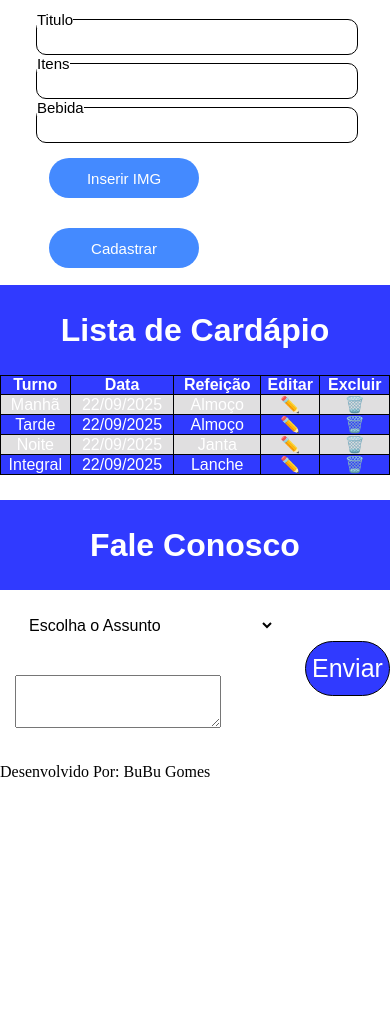
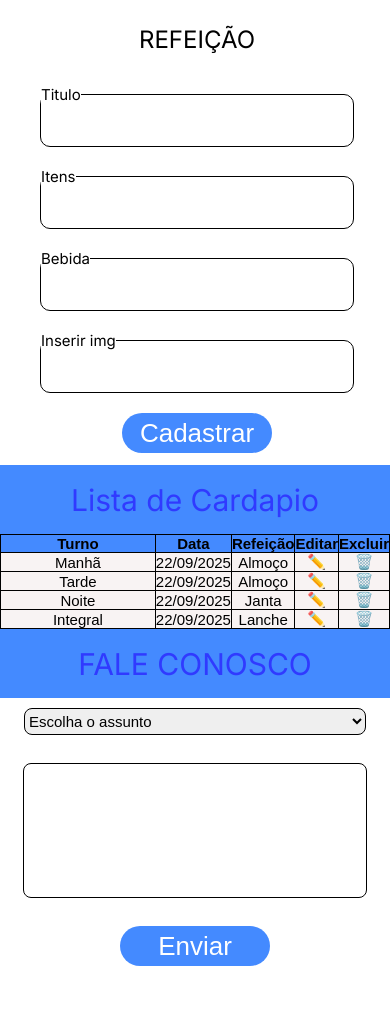
Before and after one commit to BrunnaGomes/cozinha-cardapio, a plain HTML site: page sistema.html in a window 390 px wide. Shown: the part 435-1452 px from the top of the page. Before the commit the page ends 1232 px from the top, so only its background shows below. Drawn offline with Linux system fonts and the light colour scheme; a web font is replaced by a local one.

Commit message:
cardapio-cozinhapt2

```diff
--- a/sistema.css
+++ b/sistema.css
@@ -4,120 +4,45 @@
 @import url('https://fonts.googleapis.com/css2?family=Inika:wght@400;700&family=Inknut+Antiqua:wght@300;400;500;600;700;800;900&family=Inter:ital,opsz,wght@0,14..32,100..900;1,14..32,100..900&family=Roboto:ital,wght@0,100..900;1,100..900&display=swap');
 
 
-
 body {
-    background-color: white;
-    padding: 0;
+    background-color: #303AFF;
 }
 
 header {
     display: flex;
     justify-content: space-between;
     align-items: center;
-    padding: 0px;
     height: 181px;
+    color: #303AFF;
 }
 
-header button {
-    width: 217px;
-    height: 78px;
-    border-radius: 100px;
-    border: 0;
-    background-color: white;
-    color: #2550ff;
-    font-size: 24px;
-    font-style: "regular";
-    font-family: "inknut antiqua", sans-serif;
-}
 
 main {
     display: flex;
+    align-items: center;
+    justify-content: space-between;
+    width: 100%;
 }
 
-.tabela {
-    display: flex;
-    flex-direction: column;
-    align-items: center;
-    justify-content: center;
-    background-color: #303AFF;
-    color: black;
-    font-size: 25px;
-    font-family: "inika", sans-serif;
+main div{
+
+    width: 100%;
+}
+div select{
+    width:90%;
+}
+
+div textarea{
+    width:88%;
 }
 
 h2 {
-    background-color: #303AFF;
-    width: 100%;
-    color: white;
-    font-size: 32px;
-    font-family: "Inika", sans-serif;
-    text-align: center;
-}
-
-.conosco {
-    display: flex;
-    flex-direction: column;
-    justify-content: space-around;
-}
-
-.conosco button {
-    width: 100px;
-    height: 55px;
-    border: 1px solid black;
-    border-radius: 100px;
-    color: white;
-    background-color: #303AFF;
-    font-size: 25px;
-    font-family: "inika", sans-serif;
-}
-
-.opcao {
-    background-color: white;
-    display: flex;
-    align-items: center;
-    justify-content: space-around;
-
-}
-
-select  {
-    border-radius: 8px;
-    border: 1px solid #000;
-    height: 40px;
-    width: 260px;
-    padding: 0 10px;
-    font-size: 26px;
-    font-family: "Inika", sans-serif;
-    margin: 15px;
-}
-
-textarea {
-    width: 200px;
-    height: 47px;
-    margin: 15px;
-}
-
-aside {
-    display: flex;
-    flex-direction: column;
-    margin-left: 100px;
-    margin-top: 20px;
-    padding: 0;
-    font-family: "Inika", sans-serif;
-    font-size: 26px;
-    color: black;
-    border: 2px solid white;
-}
-
-footer {
-    background-color: white;
-}
-
-.h2 {
     font-size: 48px;
     color: #ffffff;
     margin: 0;
     font-family: "Inika", sans-serif;
     margin-top: 25px;
+    text-align: center;
     background: #303AFF;
     padding: 50px;
 }
@@ -127,35 +52,35 @@ h1 {
     color: #ffffff;
     margin: 0;
     font-family: "Inika", sans-serif;
-    margin-top: 10px;
-    padding: 0;
+    margin-top: 25px;
     text-align: center;
-    background: #303AFF;
+
+
+}
+
+h3 {
+    font-size: 48px;
+    color: white;
+    margin: 0;
+    font-family: "Inika", sans-serif;
+    margin-top: 25px;
+    text-align: center;
+
+}
+
+h5{
+    font-size: 36px;
+    color:white;
+    margin: 0;
+    font-family: "Inika", sans-serif;
+    margin-top: 25px;
+    text-align: center;
+
 }
 
 input {
     border-radius: 8px;
-    border: 1px solid #140d0d;
-    height: 40px;
-    width: 300px;
-    margin-bottom: 10px;
-    padding: 0 10px;
-    font-size: 26px;
-    font-family: "Inika", sans-serif;
-}
-
-h1 {
-    background-color: #303AFF;
-    width: 100%;
-    color: white;
-    font-size: 96px;
-    font-family: "Inika", sans-serif;
-    text-align: center;
-}
-
-input {
-    border-radius: 25px;
-    border: 0;
+    border: 1px solid #DADADA;
     height: 40px;
     width: 300px;
     margin-bottom: 10px;
@@ -163,50 +88,127 @@ input {
     font-size: 26px;
     font-family: "Inika", sans-serif;
 
+
+}
+
+header button {
+    background-color: #ffffff;
+    color: #303AFF;
 }
 
 button {
     border-radius: 25px;
     border: 0;
     height: 40px;
+    text-align: center;
     width: 150px;
-    margin-top: 10px;
-    margin: 15px;
+    margin: 10px;
     background: #448AFF;
     color: white;
-    font-size: 15px;
+    font-size: 26px;
     font-family: "Inika", sans-serif;
     cursor: pointer;
 }
 
 table {
-    font-size: 30px;
-    color: #ffffff;
-    margin: 0;
+    width: 100%;
+    border-collapse: collapse;
+    margin-top: 20px;
     font-family: "Inika", sans-serif;
-    margin-top: 0;
-    background: #303AFF;
-    padding: 40px;
+    font-size: 26px;
+    background: rgb(248, 243, 243);
+    color: black;
 }
 
-aside fieldset {
-    border: 0;
-    border-radius: 10px;
+th {
+    border: 1px solid #020101;
+    padding: 20px;
+    background-color: #448AFF;
+
+
 }
 
-aside legend {
-    display: none;
+td {
+    border: 1px solid #020101;
+    padding: 20px;
+
 }
 
-div.h2 {
-    padding: 0;
+section {
+    display: flex;
+    flex-direction: column;
+    justify-content: center;
 }
 
-@media(max-width:768px) {
-    body{
+
+.fale-conosco {
+    display: flex;
+    justify-content: space-around;
+    align-items: center;
+    background: white;
+}
+
+select {
+    border-radius: 8px;
+    border: 1px solid #000;
+    height: 40px;
+    width: 260px;
+    margin: 10px;
+    padding: 0 10px;
+    font-size: 26px;
+    font-family: "Inika", sans-serif;
+
+}
+
+textarea {
+    border-radius: 8px;
+    border: 1px solid #DADADA;
+    height: 100px;
+    width: 238px;
+    margin: 10px;
+    padding: 10px;
+    font-size: 26px;
+    font-family: "Inika", sans-serif;
+    resize: none;
+
+
+}
+
+aside {
+    margin-left: 100px;
+    margin-top: 20px;
+    padding: 20px;
+    font-family: "Inika", sans-serif;
+    font-size: 26px;
+    color: black;
+    border: 2px solid white;
+
+
+
+}
+
+p {
+    margin: 0 0 10px 0;
+    font-family: "Inika", sans-serif;
+    font-size: 26px;
+    color: white;
+}
+
+aside fieldset{
+    border:0;
+}
+
+aside legend{
+        display: none;
+     }
+
+
+
+@media(max-width: 768px) {
+    body {
         background-color: white;
+        margin: 0;
         padding: 0;
-        margin: 0;
         width: 100%;
     }
 
@@ -214,103 +216,202 @@ div.h2 {
         width: 100%;
         height: 150px;
         background-color: #303AFF;
+        font-family: "Inter";
     }
 
-    header h1{
+    header h1 {
         font-size: 32px;
+        font-family: "Inter";
+
     }
 
     header button {
         width: 50px;
         height: 28px;
-        color: black;
-        background-color: #4282AC;
+        color: white;
+        background-color: #43B2AC;
         font-size: 15px;
         display: flex;
+        align-items: center;
         justify-content: center;
-        align-items: center;
+        font-family: "Inter";
+
+
+
     }
 
     header div {
         display: flex;
         align-self: flex-start;
+
     }
 
     main {
         display: flex;
         flex-direction: column-reverse;
+        align-items:stretch;
     }
 
     aside {
-        display: flex;
+        display: column;
         justify-content: center;
         align-items: center;
         width: 100%;
+        margin: 0;
         padding: 0;
-        margin: 0;
+
+    }
+
+    h1 {
+        font-family: Inter;
+        font-weight: 400;
+        font-style: normal;
+        font-size: 20px;
+        color:#448AFF;
+
+
+
+
+
     }
 
     h3 {
         font-family: Inter;
         font-weight: 400;
         font-style: normal;
-        font-size: 36px;
-        background-color: #448AFF;
-        color: #303AFF;
-        margin: 0;
+        font-size: 24px;
+        color:black;
+        align-items: center;
+        justify-content: center;
+        display: flex;
+        margin:0;
+        padding:0;
+        height: 50px;
+
 
     }
 
-    aside fieldset {
-        border: 1px solid black;
-        border-radius: 10px;
+    h2 {
+        font-family: Inter;
+        font-weight: 400;
+        font-style: normal;
+        font-size: 30px;
+        background-color: #448AFF;
+        color: #303AFF;
+        margin:0;
+        padding:0;
+        height: 69px;
+        display: flex;
+        justify-content: center;
+        align-items: center;
     }
 
-    aside legend {
+    h5{
+        font-family: "Inter", sans-serif ;
+        font-weight: 400;
+        font-style: normal;
+        font-size: 24px;
+        color:black;
+        height: 50px;
+
+    }
+    aside form{
+        display:flex;
+        flex-direction: column;
+        justify-content: center;
+        align-items: center;
+
+    }
+   aside fieldset{
+        border: 1px solid #000;
+        border-radius: 10px;
+        margin: 10px;
+        padding: 0;
+        width: 80%;
+        height:60px ;
+        display: flex;
+        flex-direction: row;
+        justify-content: center;
+        align-items: center;
+
+
+
+    }
+
+    aside legend{
         display: block;
+        font-family: "Inter", sans-serif;
+        font-size: 15px;
         color: black;
+        padding: 0;
+        margin: 0;
+
+
+    }
+
+    input,textarea,select{
+        height: 27px;
+        outline: none;
+        border:0;
         font-size: 15px;
-        padding: 0;
+         padding: 0;
         margin: 0;
     }
 
-    input::placeholder,textarea::placeholder{
-        color: transparent;
+    button#inserir{
+        display:none;
+    }
+    .button-inserir{
+        cursor: pointer;
     }
 
-    .ocultar, select#turno, select#assunto{
-        background-color: transparent;
-        border: 0;
-        font-size: medium;
+    input::placeholder,textarea::placeholder{
+        color:transparent;
+
     }
 
-    td {
-       border: 1px solid #020101;
-       padding: 0;
-       font-size: medium;
-       text-align: center;
+    .ocultar,select#turno{
+        border: 0;
+        color:transparent;
+
     }
 
-    th {
-        border: 1px solid #020101;
-        padding: 0;
-        font-size: medium;
+
+    table,th,td{
+        font-size: 15px;
+        border: 1px solid black;
+        padding: 0px;
+        margin: 0;
         text-align: center;
+
     }
 
-    aside fieldset {
-        padding: 0;
-        width: 252px;
-        height: 42px;
-    }
-
-    input {
-        height:70%;
-        outline: none;
-    }
-
-    form, input#date, select#turno {
+    form,input#date,select#turno{
         font-size: 15px;
     }
+ .fale-conosco{
+    flex-direction: column;
+    width: 100%s;
 
+ }
+
+ .fale-conosco div{
+        margin: 0;
+        padding: 0;
+        display: flex;
+        flex-direction: column;
+        justify-content: center;
+        align-items: center;
+
+    }
+section select{
+    border:1px solid black;
+    margin:10px;
+    width: 342px;
 }
+section textarea{
+    border:1px solid black;
+    width: 342px;
+    height:133px;
+}
+}
--- a/sistema.html
+++ b/sistema.html
@@ -1,45 +1,40 @@
 <!DOCTYPE html>
-<html lang="pt-br">
+<html lang="en">
 
 <head>
   <style>
-        table {
-            font-family: arial, sans-serif;
+    table,
+    th,
+    td {
+      border: 1px solid black;
       border-collapse: collapse;
       width: 100%;
-        }
-
-        td,
-        th {
-            border: 1px solid #030303;
-            text-align: left;
-            padding: 8px;
-        }
-
-        tr:nth-child(even) {
-            background-color: #e0dfe0;
     }
   </style>
   <meta charset="UTF-8">
   <meta name="viewport" content="width=device-width, initial-scale=1.0">
   <title>Sistema</title>
   <link rel="stylesheet" href="sistema.css">
+
+
 </head>
 
 <body>
   <header>
-
     <h1>Sistema Cozinha</h1>
     <div>
-            <button id="sair">Sair</button>
+      <button id="cadastrar">Sair</button>
     </div>
+  </header>
 
-    </header>
+
   <main>
+
+
     <div>
-            <section class="tabela">
-                <h2>Lista de Cardápio</h2>
-                <table>
+      <section>
+        <h2>Lista de Cardapio</h2>
+        <table style="width:100%">
           <tr>
             <th>Turno</th>
             <th>Data</th>
@@ -76,89 +71,93 @@
             <td>🗑️</td>
           </tr>
         </table>
+
       </section>
 
-            <section class="conosco">
-                <div class="h2">
-                    <h2>Fale Conosco</h2>
+      <section class="fale">
+        <h2>FALE CONOSCO</h2>
+        <div class="fale-conosco">
+          <div>
+            <select name="turnos" id="turnos">
+              <option value="" selected disabled>Escolha o assunto</option>
+              <option value="elogio">Elogio</option>
+              <option value="opiniao">Opinião</option>
+              <option value="critica">Crítica</option>
+              <option value="sugestao">Sugestão</option>
+            </select><br>
+
+            <textarea name="" id=""></textarea><br>
           </div>
-                <div class="opcao">
-                    <div>
-                        <select name="assunto" id="assunto" placeholder="Escolha o Assunto">
-                            <option value="" selected disabled>Escolha o Assunto</option>
-                            <option value="elogios">Elogio</option>
-                            <option value="reclamacao">Reclamação</option>
-                            <option value="critica">Critica</option>
-
-
-
-                        </select><br>
-                        <textarea name="opiniao" id="opiniao" placeholder="Digite Aqui..."></textarea>
-                    </div>
-
 
           <button id="enviar">Enviar</button>
         </div>
 
+
       </section>
     </div>
-
     <aside>
 
-            <h2>Cadastrar Prato</h2>
-            <form action="">
+      <h2>CADASTRAR REFEIÇÕES</h2>
+      <h3>Cadastrar Prato</h3>
+      <form>
+
+
         <fieldset>
           <legend>Data</legend>
-                <input type="date" id="date"  class="ocultar"><br>
-                </br>
+          <input type="date" id="date" name="data" class="ocultar"><br>
+          <br>
         </fieldset>
-            <select name="turno" id="turno" placeholder="Turnos">
 
-                <option value="" class="ocultar" selected disabled>Turnos</option>
+        <fieldset>
+          <legend>Turno</legend>
+          <select name="turnos" id="turnos">
+            <option value="" selected disabled class="ocultar">Turno</option>
+            <option value="manha">Manhã</option>
+            <option value="tarde">Tarde</option>
+            <option value="noite">Noite</option>
+            <option value="integral">Integral</option>
+          </select><br>
+        </fieldset>
 
-                <option value="elogios">Manhã</option>
-                <option value="reclamacao">Tarde</option>
-                <option value="critica">Noite</option>
-                <option value="critica">Integral</option>
-            </select>
-            <h2>Refeição</h2>
+        <h5>REFEIÇÃO</h5>
 
         <fieldset>
           <legend>Titulo</legend>
-                <input type="text" id="title" placeholder="Titulo" class="ocultar"><br><br>
+          <input type="text" id="refeição" name="refeição" class="ocultar"><br>
+          <br>
         </fieldset>
 
         <fieldset>
           <legend>Itens</legend>
-                <input type="text" id="itens" placeholder="Itens" class="ocultar"><br>
-                </br>
+
+          <textarea  id="refeição" name="itens" placeholder="Itens" class="ocultar"></textarea>
+          <br>
         </fieldset>
 
         <fieldset>
           <legend>Bebida</legend>
-                <input type="text" id="bebida" placeholder="Bebida" class="ocultar"><br>
-                </br>
+          <input type="bebida" id="bebida" name="bebida" placeholder="Bebida" class="ocultar"><br>
+          <br>
         </fieldset>
+        <fieldset class="button-inserir">
+          <legend>Inserir img</legend>
+          <button id="inserir">Inserir img</button>
+          <br>
+        </fieldset>
+        <button id="cadastrar">Cadastrar</button>
 
 
-            <button id="inserir">Inserir IMG</button><br>
-
-
-            <button id="cadastrar">Cadastrar</button>
       </form>
-
     </aside>
 
   </main>
 
 
+
   <footer>
-
-        <p>Desenvolvido Por: BuBu Gomes</p>
+    <p>Desenvolvido por: BuBu Gomes</p>
 
   </footer>
-
-
 </body>
 
 </html>
--- a/style.css
+++ b/style.css
@@ -30,7 +30,9 @@ main {
 
 main div {
     display: flex;
-    justify-content: space-around;
+    flex-direction: column;
+    justify-content: center;
+    align-items: center;
     margin-top: 25px;
     min-width: 700px;
 }
```
Also changed, not shown: index.html (+1 -1 lines). Lines whose indentation alone changed are shown as unchanged.
